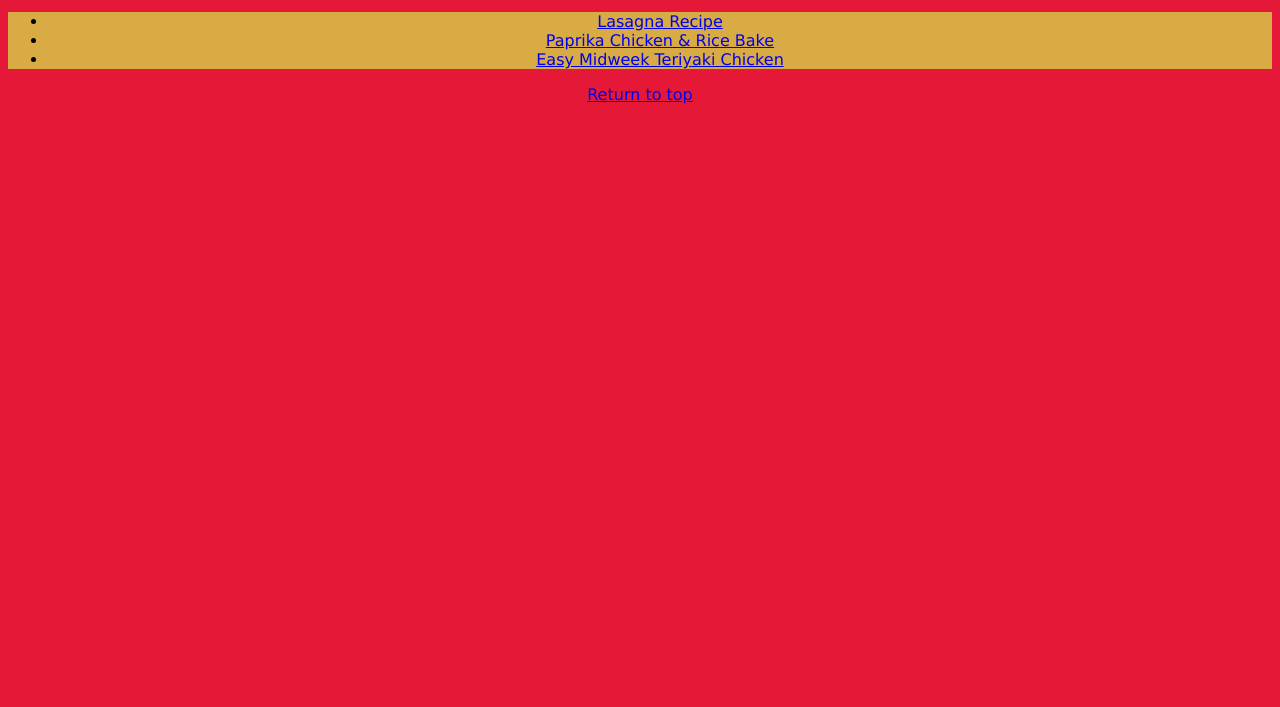
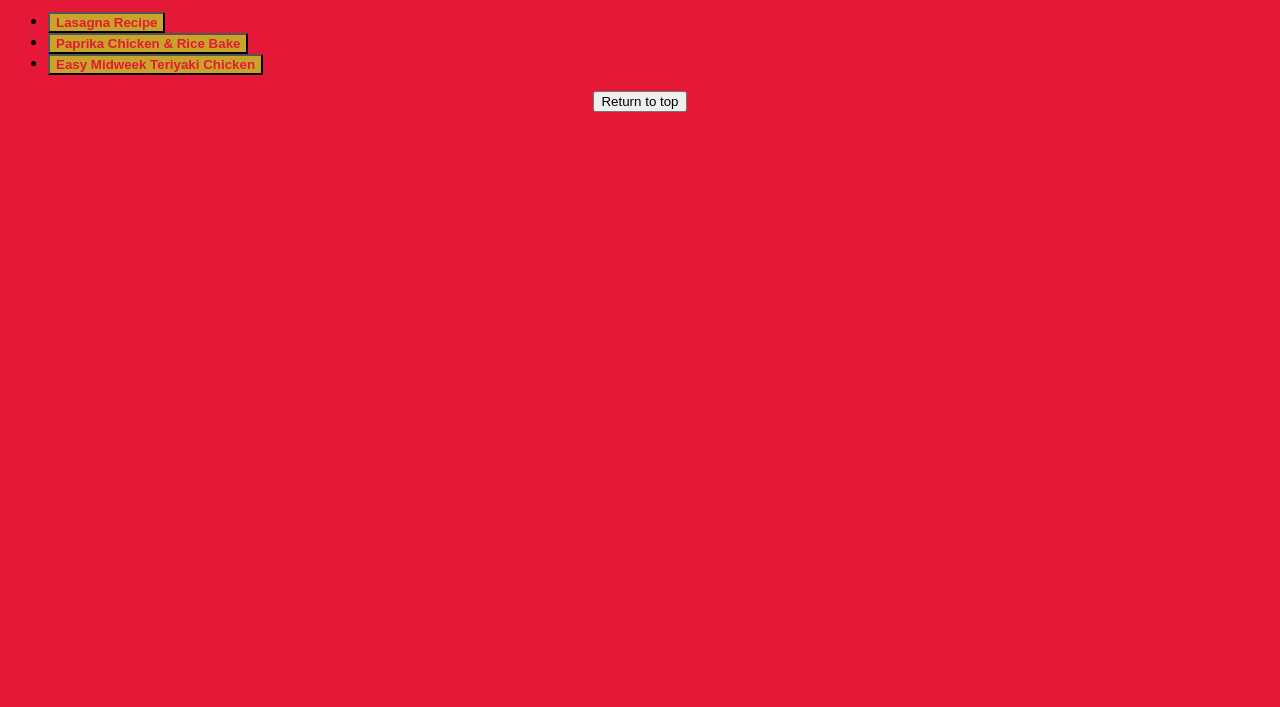
Before and after one commit to bfed95/Odin-recipes-project_1, a plain HTML site: page index.html in a window 1280 px wide. Shown: the part 93-800 px from the top of the page. Drawn offline with Linux system fonts and the light colour scheme.

Commit message:
added button tag to HTML and updated styling

```diff
--- a/index.html
+++ b/index.html
@@ -8,11 +8,11 @@
         <body>
             <h1 id="header"> Odin recipes </h1>
             <ul class="links">
-                <li><a href="recipes/lasagna.html" target="_self" title="Lasagna Recipe"rel="noreferrer" class="links">Lasagna Recipe</a></li>
-                <li><a href="recipes/paprika-chicken-rice.html"target="_self" title="Paprika Chicken & Rice Bake Recipe"rel="noreferrer"class="links">Paprika Chicken & Rice Bake</a></li>
-                <li><a href="recipes/teriyaki-chicken.html" target="_self" title="Easy Midweek Teriyaki Chicken Recipe" rel="noreferrer" class="links">Easy Midweek Teriyaki Chicken</a></li>
+                <li><button id="lasagna" href="recipes/lasagna.html" target="_self" title="Lasagna Recipe"rel="noreferrer" class="links">Lasagna Recipe</a></li>
+                <li><button id="paprika-chicken-rice" href="recipes/paprika-chicken-rice.html"target="_self" title="Paprika Chicken & Rice Bake Recipe"rel="noreferrer"class="links">Paprika Chicken & Rice Bake</a></li>
+                <li><button id="teriyaki-chicken" href="recipes/teriyaki-chicken.html" target="_self" title="Easy Midweek Teriyaki Chicken Recipe" rel="noreferrer" class="links">Easy Midweek Teriyaki Chicken</a></li>
             </ul>
-            <a href="#header">Return to top</a>
+            <button href="#header">Return to top</a>
             <!-- This is the start of the paragraphed text -->
         </body>
     </html>
--- a/style.css
+++ b/style.css
@@ -10,6 +10,21 @@ html{
     font-weight: 800;
 }
 .links{
-    background-color:#D8AB44;
     font: size 32px;
+    text-align: left;
 }
+.links #lasagna{
+    background-color: #c9A42A;
+    color:#E51837;
+    font-weight: 800;
+}
+.links #paprika-chicken-rice{
+    background-color: #c9A42A;
+    color:#E51837;
+    font-weight: 800;
+}
+.links #teriyaki-chicken{
+    background-color: #c9A42A;
+    color:#E51837;
+    font-weight: 800;
+}
```
